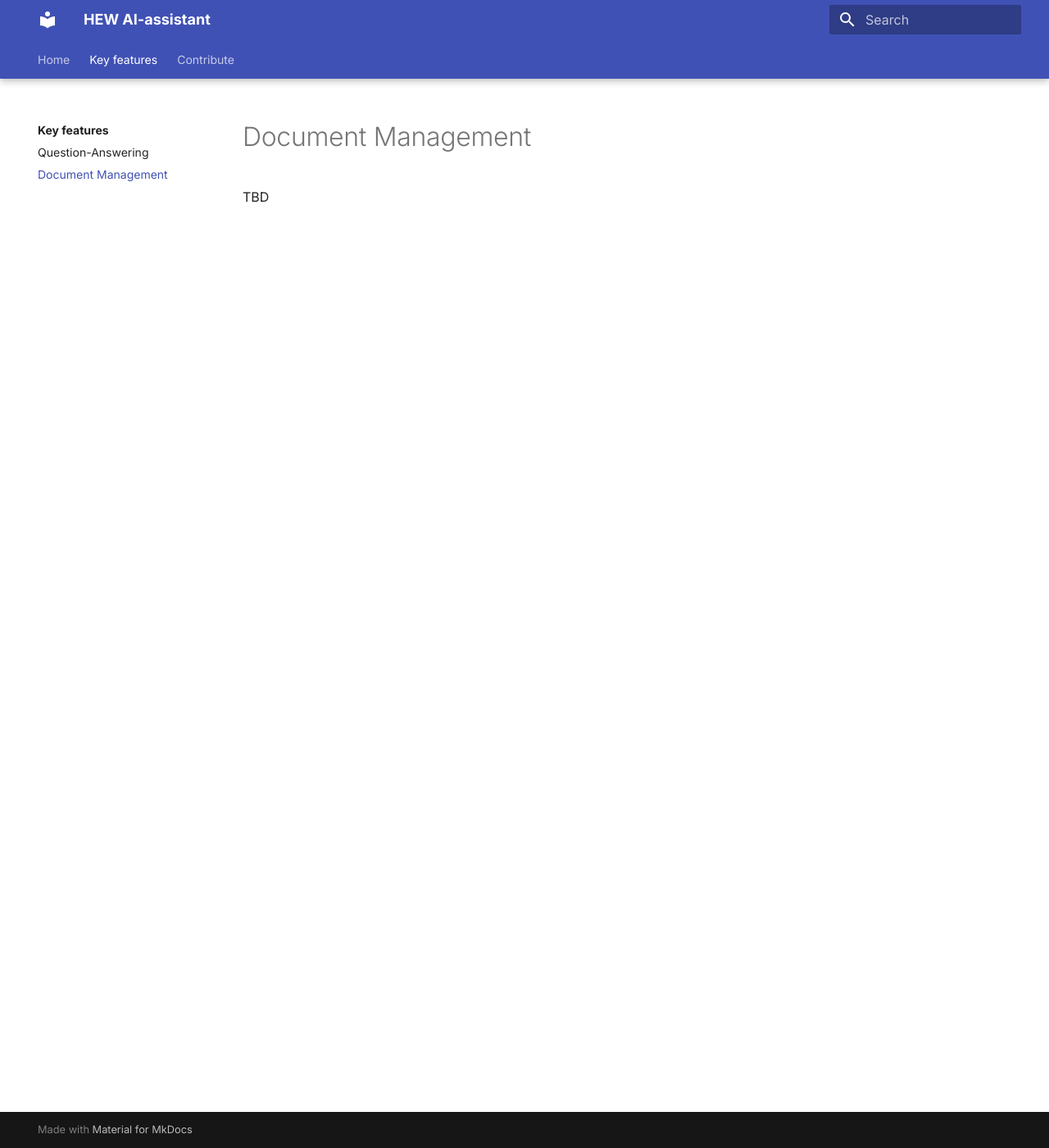
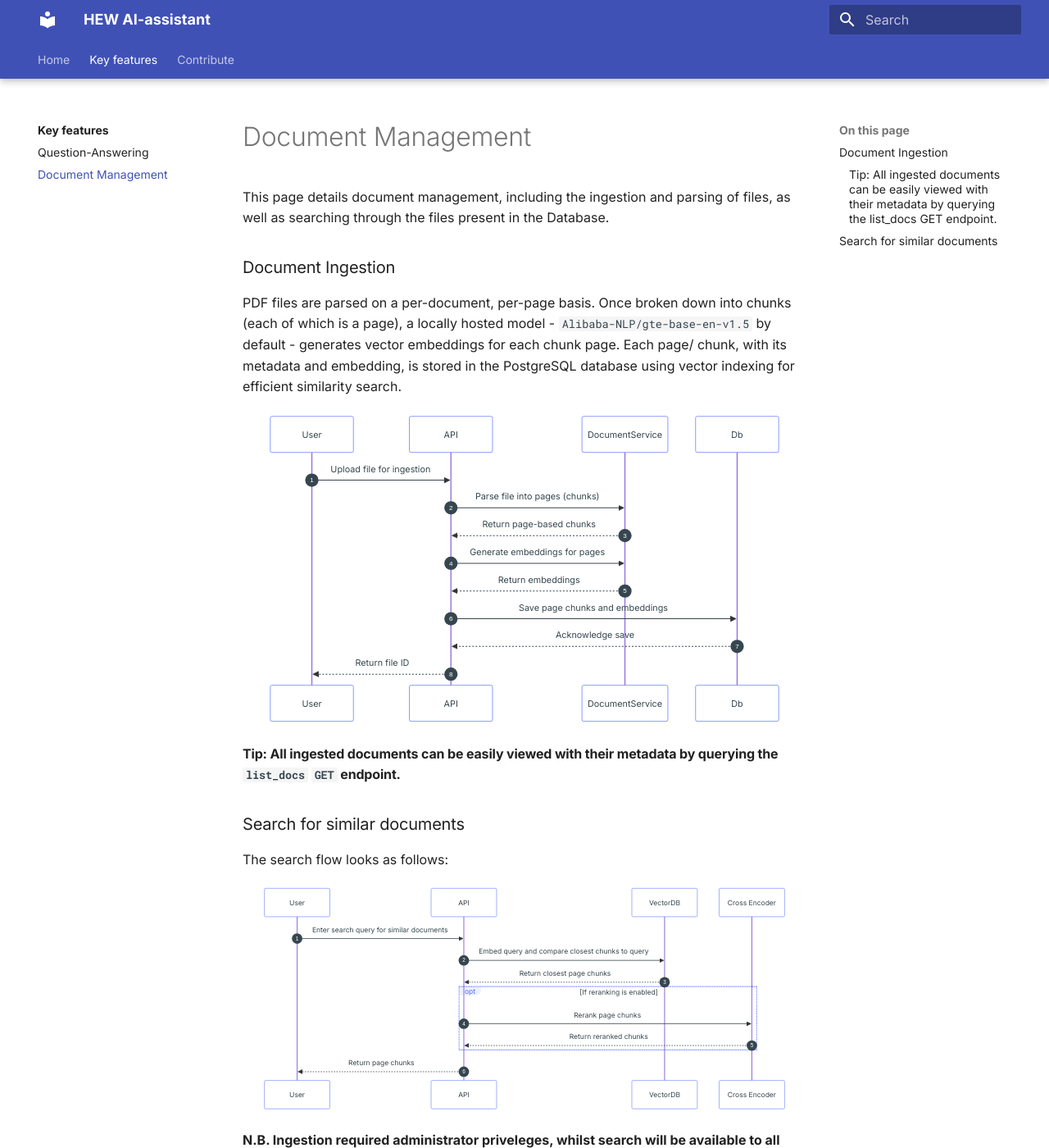
Before and after one commit to robellmh/HCD-AI, an MkDocs documentation site: the page built from docs/components/doc-management.md, in a window 1280 px wide and 1400 px high. Shown: the whole window at 82% size. Built offline with MkDocs 1.6.1 and Material for MkDocs 9.7.7, drawn with Linux system fonts in a browser that asks for light colours; some of the changed text lies outside the part shown.

Commit message:
Added doc management documentation to mkdocs

````diff
--- a/docs/components/doc-management.md
+++ b/docs/components/doc-management.md
@@ -1 +1,38 @@
-TBD
+This page details document management, including the ingestion and parsing of files, as well as searching through the files present in the Database.
+
+### Document Ingestion
+PDF files are parsed on a per-document, per-page basis. Once broken down into chunks (each of which is a page), a locally hosted model - `Alibaba-NLP/gte-base-en-v1.5` by default - generates vector embeddings for each chunk page. Each page/ chunk, with its metadata and embedding, is stored in the PostgreSQL database using vector indexing for efficient similarity search.
+
+```mermaid
+sequenceDiagram
+    autonumber
+    User->>API: Upload file for ingestion
+    API->>DocumentService: Parse file into pages (chunks)
+    DocumentService-->>API: Return page-based chunks
+    API->>DocumentService: Generate embeddings for pages
+    DocumentService-->>API: Return embeddings
+    API->>Db: Save page chunks and embeddings
+    Db-->>API: Acknowledge save
+    API-->>User: Return file ID
+```
+
+#### Tip: All ingested documents can be easily viewed with their metadata by querying the `list_docs` `GET` endpoint.
+
+### Search for similar documents
+
+The search flow looks as follows:
+
+```mermaid
+sequenceDiagram
+    autonumber
+    User->>API: Enter search query for similar documents
+    API->>VectorDB: Embed query and compare closest chunks to query
+    VectorDB-->>API: Return closest page chunks
+    opt If reranking is enabled
+        API->>Cross Encoder: Rerank page chunks
+        Cross Encoder-->>API: Return reranked chunks
+    end
+    API-->>User: Return page chunks
+```
+
+**N.B. Ingestion required administrator priveleges, whilst search will be available to all end users & administrators.**
````
